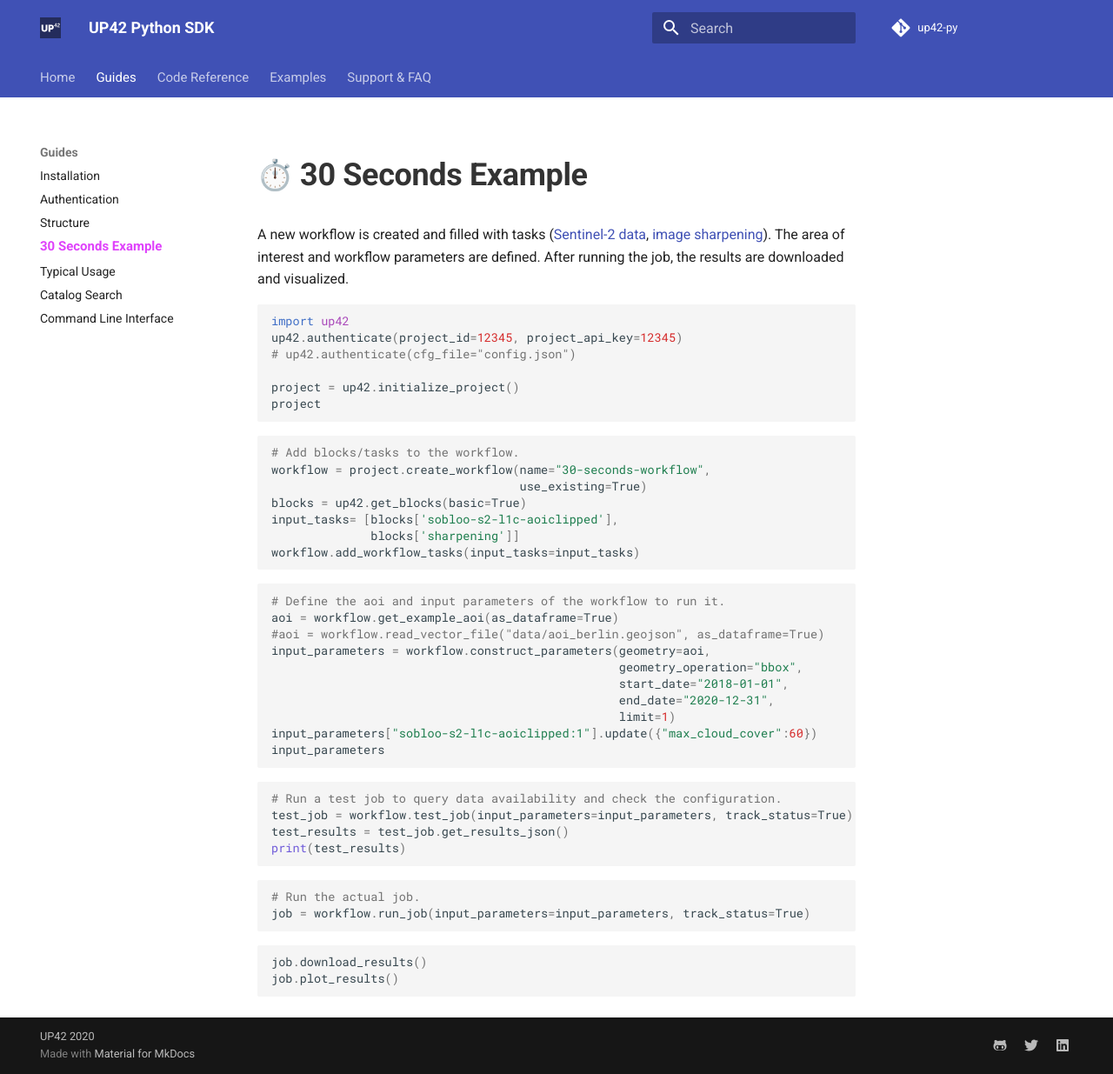
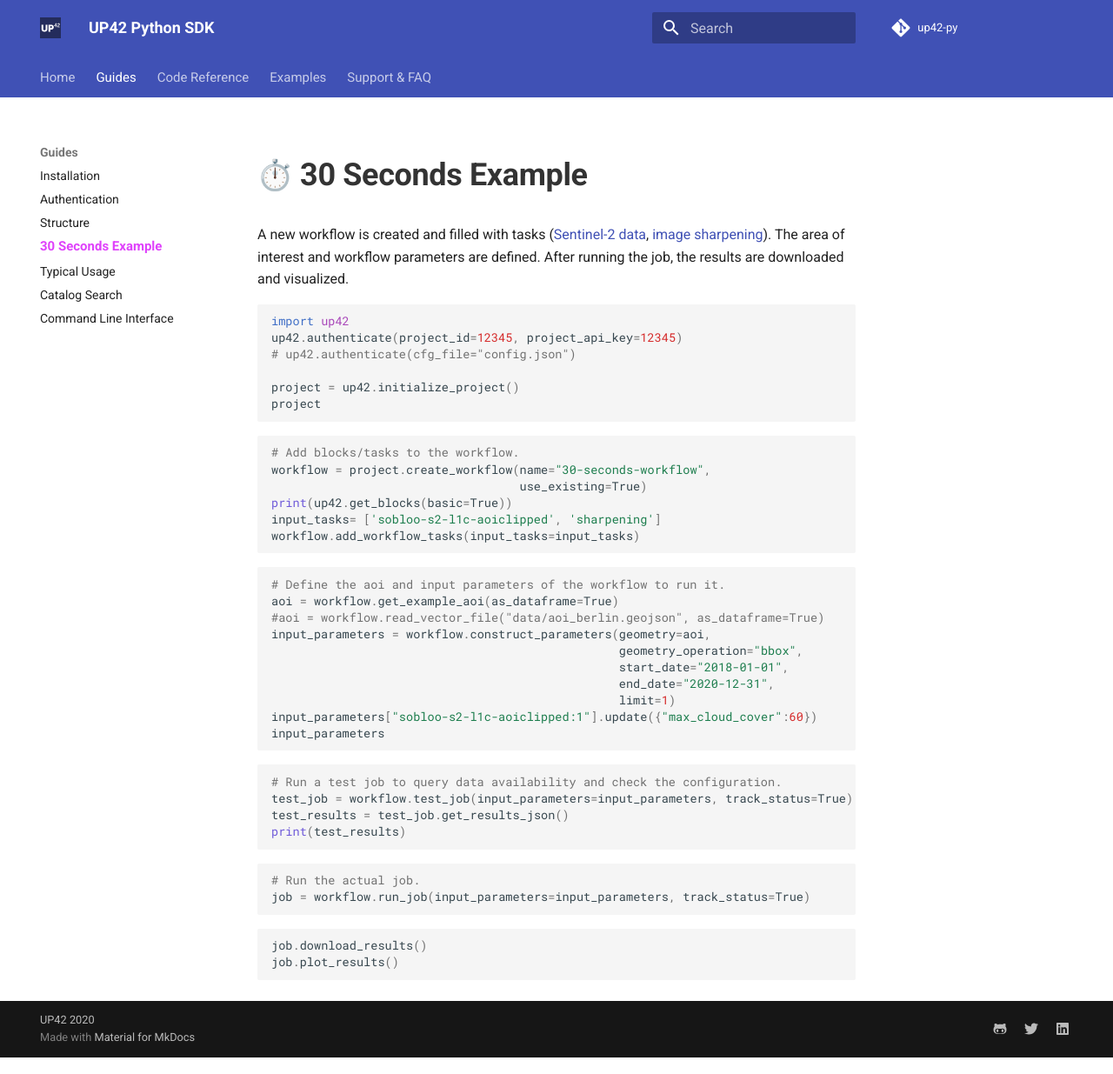
Before and after one commit to up42/up42-py, an MkDocs documentation site: the page built from docs/30-seconds-example.md, in a window 1280 px wide. Shown: the whole page at 87% size. Built offline with MkDocs 1.6.1 and Material for MkDocs 9.7.7, drawn with Linux system fonts in a browser that asks for light colours; emoji names are drawn with the system emoji font; comment, search, counter and statistics services are not loaded.

Commit message:
adjust 30sec example

````diff
--- a/docs/30-seconds-example.md
+++ b/docs/30-seconds-example.md
@@ -20,9 +20,8 @@
 # Add blocks/tasks to the workflow.
 workflow = project.create_workflow(name="30-seconds-workflow",
                                    use_existing=True)
-blocks = up42.get_blocks(basic=True)
-input_tasks= [blocks['sobloo-s2-l1c-aoiclipped'],
-              blocks['sharpening']]
+print(up42.get_blocks(basic=True))
+input_tasks= ['sobloo-s2-l1c-aoiclipped', 'sharpening']
 workflow.add_workflow_tasks(input_tasks=input_tasks)
 ```
 
````
Also changed, not shown: README.md (+3 -4 lines), 1 other file.
